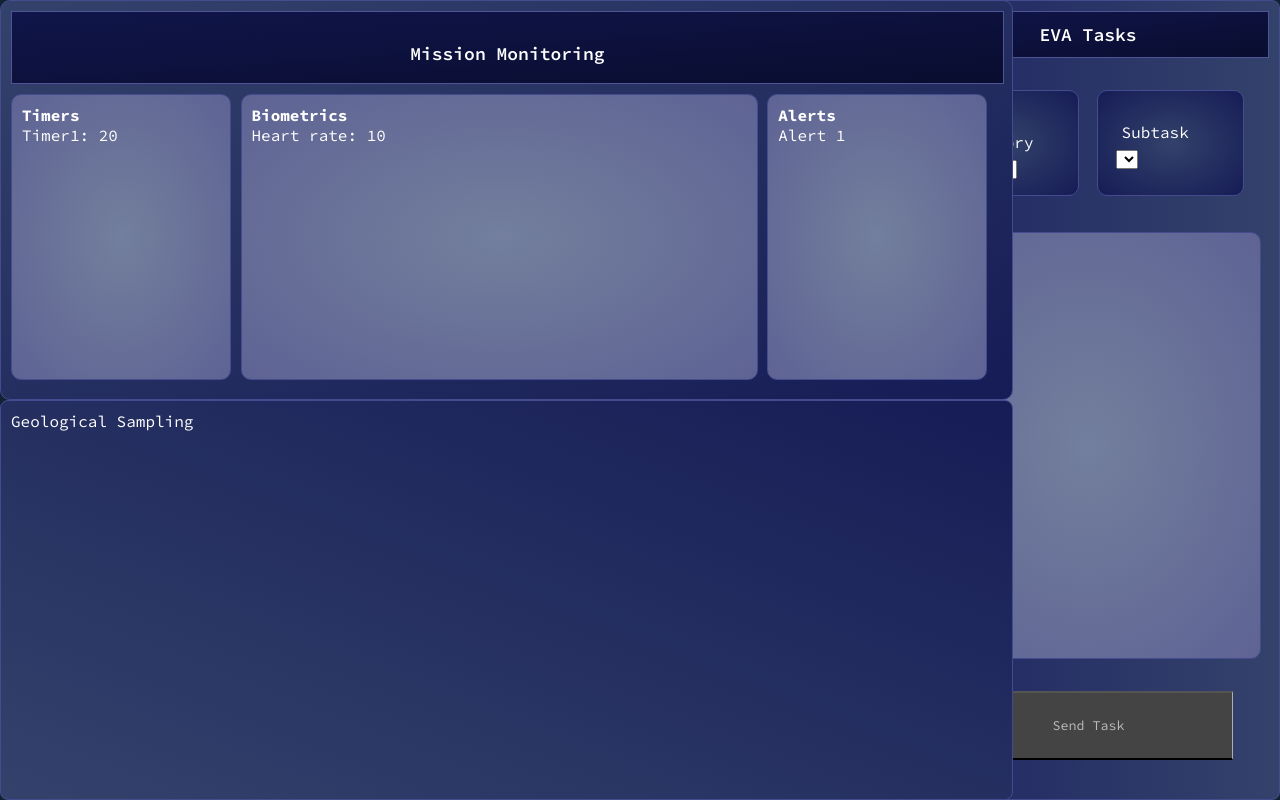
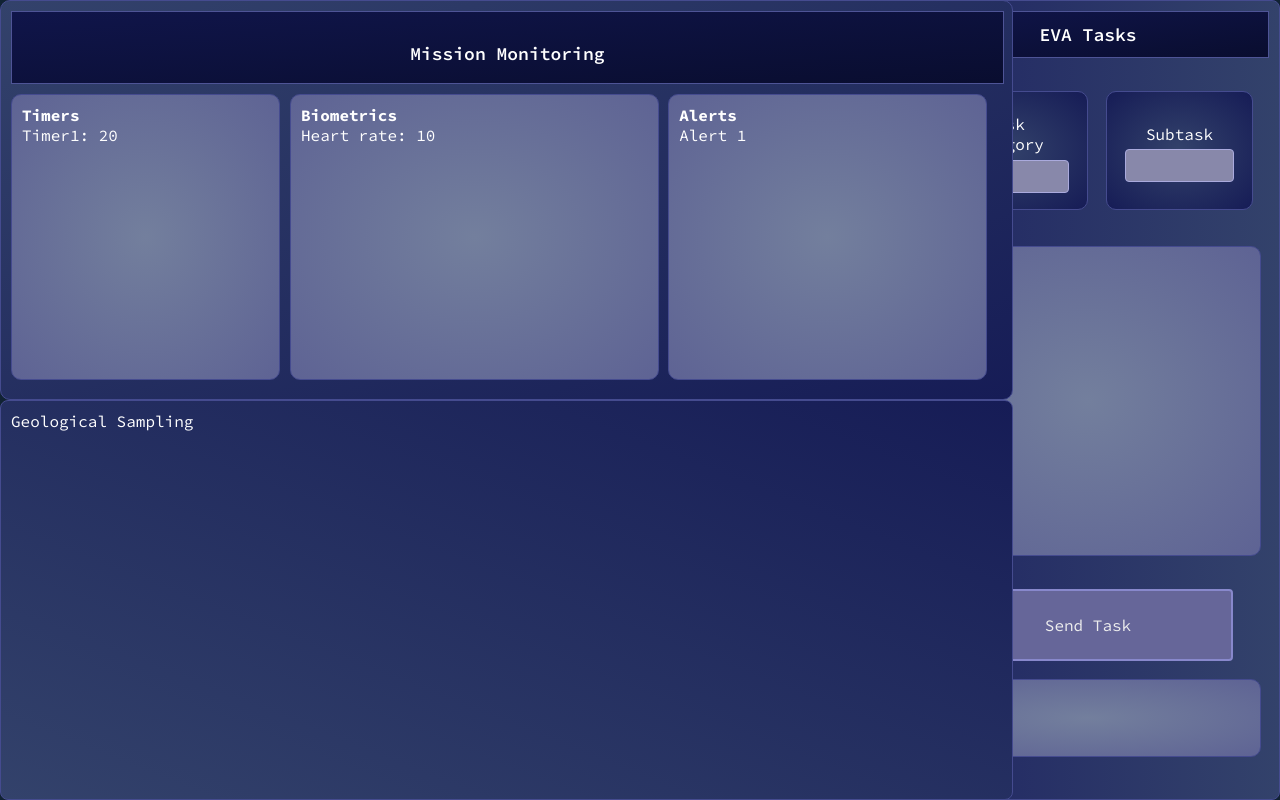
Before and after one commit to gsingh-0-0-1/JARVIS-2024, a Python web app: template src/lmcc/public/templates/left.html in a window 1280 px wide. Run offline with Jinja, Linux system fonts and the light colour scheme; the template is opened without the code that fills it, so the values that code supplies are empty; some libraries are stand-ins or nearby versions.

Commit message:
many updates

```diff
--- a/src/lmcc/public/css/left.css
+++ b/src/lmcc/public/css/left.css
@@ -14,7 +14,7 @@
 }
 
 #task_description_panel {
-	height: 50%;
+	height: 35%;
 	padding: 5% 5%;
 	background-image: radial-gradient(#737f9d, #5e6394);
 	border: 0.2vh solid #454b8f;
@@ -22,6 +22,15 @@
 	width: 85%;
 	border-radius: 10px;
 
+}
+
+#task_confirmation_panel {
+    height: 5%;
+    padding: 5% 5%;
+    background-image: radial-gradient(#737f9d, #5e6394);
+    border: 0.2vh solid #454b8f;
+    width: 85%;
+    border-radius: 10px;
 }
 
 #task_description {
@@ -43,9 +52,9 @@ height: 3%;
 	border: 0.2vh solid #454b8f;
 	padding-left: 5%;
 	padding-right: 5%;
-
+    text-align: center;
 	position: relative;
-	width: 30%;
+	width: 35%;
 	/* margin-top: 5%; */
 	margin-bottom: 5%;
 	justify-content: center;
@@ -75,8 +84,7 @@ height: 3%;
 	margin-bottom: 5%;
 	margin-left: 5%;
 	border-radius: 10px;
-
-
+    text-align: center;
 }
 
 #subtask_label{
@@ -87,7 +95,12 @@ height: 3%;
 
 #send_task{
 	width: 80%;
-	margin-bottom: 8%;
+	margin-bottom: 5%;
+    border: 2px solid #88c;
+    border-radius: 4px;
+    background-color: #669;
+    color: #eee;
+    font-size: 2vh;
 }
 
 
@@ -115,7 +128,7 @@ height: 3%;
 	background-image: radial-gradient(#737f9d, #5e6394);
 	border: 0.2vh solid #454b8f;
 	margin-top: 1%;
-	width: 20%;
+	width: 25%;
 	display: inline-block; /* Display the panels inline */
 	vertical-align: top; /* Align them to the top */
 	border-radius: 10px;
@@ -135,7 +148,7 @@ height: 3%;
 	background-image: radial-gradient(#737f9d, #5e6394);
 	border: 0.2vh solid #454b8f;
 	margin-top: 1%;
-	width: 50%;
+	width: 35%;
 	display: inline-block; /* Display the panels inline */
 	vertical-align: top; /* Align them to the top */
 	border-radius: 10px;
@@ -154,7 +167,7 @@ height: 3%;
 	background-image: radial-gradient(#737f9d, #5e6394);
 	border: 0.2vh solid #454b8f;
 	margin-top: 1%;
-	width: 20%;
+	width: 30%;
 	display: inline-block; /* Display the panels inline */
 	vertical-align: top; /* Align them to the top */
 	border-radius: 10px;
@@ -180,6 +193,25 @@ height: 3%;
 	font-weight: bold;
 }
 
+.select-dropdown {
+  min-width: 50%;
+}
+
+select {
+  appearance: none;
+  /* safari */
+  -webkit-appearance: none;
+  /* other styles for aesthetics */
+  width: 100%;
+  font-size: 1.5vh;
+  padding: 0.675em 6em 0.675em 1em;
+  background-color: #88a;
+  border: 1px solid #aad;
+  border-radius: 0.25rem;
+  color: #000;
+  cursor: pointer;
+}
+
 #panel_geo_sampling {
 	bottom: 0%;
 	left: 0%;
--- a/src/lmcc/public/css/main.css
+++ b/src/lmcc/public/css/main.css
@@ -150,6 +150,7 @@ button {
 	font-family: Source Code Pro, Courier;
 	width: 40%;
 	margin-top: 5%;
+    margin-left: 3%;
 	border: 0.2vh solid #aeaeae;
 
 	/* display: inline-block; */
--- a/src/lmcc/public/css/right.css
+++ b/src/lmcc/public/css/right.css
@@ -101,7 +101,7 @@
 	display: flex;
 	flex-flow: row wrap;
 	align-items: center;
-	justify-content:space-evenly ;
+	justify-content: left;
     /* background-color: rgb(116, 116, 175); */
 
 	/* align-content: flex-end; */
@@ -142,6 +142,7 @@
 	/* margin-top: 5%;
 	left: 5%; */
 	align-self:flex-end;
+    margin-left: 3%;
 }
 
 
--- a/src/lmcc/public/js/left.js
+++ b/src/lmcc/public/js/left.js
@@ -2,7 +2,8 @@
 // initPeer("lmcc_left")
 
 function createTask() {
-    var taskName = document.getElementById('taskSelector').value;
+    var activeTask = document.getElementById('taskSelector').value;
+    var taskName = document.getElementById(activeTask).textContent;
 
     fetch('/createTask', {
         method: 'POST',
@@ -10,7 +11,12 @@ function createTask() {
         body: JSON.stringify({ taskName: taskName })
     })
     .then(response => {
-        if (!response.ok) throw new Error('Failed to create task');
+        if (!response.ok) {
+            throw new Error('Failed to create task');
+        }
+        else {
+            document.getElementById("task_confirmation").innerHTML = `EV's have been sent task ${taskName}.`
+        }
     })
     .catch(error => console.error('Error creating task:', error));
 }
@@ -40,8 +46,10 @@ function fetchAllTasks() {
 			var el = document.createElement("option");
 			el.value = task.split(".")[0];
 			var this_task_cat = task.split("_")[0]
-			el.textContent = capitalizeFirstLetter(this_task_cat) + " " + task.split("_")[1].split(".")[0]
-			if ("cat_" + this_task_cat == taskCatSel.value) {
+            var formattedTaskName = capitalizeFirstLetter(this_task_cat) + " " + task.split("_")[1].split(".")[0]
+			el.textContent = formattedTaskName;
+            el.id = el.value;
+            if ("cat_" + this_task_cat == taskCatSel.value) {
 				taskSel.appendChild(el)
 			}
 		}
@@ -122,7 +130,13 @@ function displayAlerts(){
         const jsonObject = JSON.parse(data)
         let result = ''
         for (const key in jsonObject) {
-            result += `<span class="${jsonObject[key]['color']}">${key}: ${jsonObject[key]['val']}</span><br>`;
+            var add = `<span class="${jsonObject[key]['color']}">${key}: ${jsonObject[key]['val']}</span><br><br>`;
+            if (jsonObject[key]["color"] == 'red-text') {
+                result = add + result;
+            }
+            else {
+                result = result + add;
+            }
         }
 		document.getElementById("alerts").innerHTML = result
 	})
--- a/src/lmcc/public/tasks/egress_3.txt
+++ b/src/lmcc/public/tasks/egress_3.txt
@@ -1,4 +1,4 @@
 SWITCH: UIA OXY VENT -> ON
 Wait until Both Primary and Secondary OXY Tanks are empty for both EVAs
-SWITCH: UIA OXY VENT -> OF
+SWITCH: UIA OXY VENT -> OFF
 dummyvar
--- a/src/lmcc/public/templates/left.html
+++ b/src/lmcc/public/templates/left.html
@@ -60,6 +60,11 @@
             <button id="send_task" onclick="createTask()">
                 Send Task
             </button>
+
+            <div id="task_confirmation_panel">
+                <div id="task_confirmation">
+                </div>
+            </div>
         </div>
 
 
@@ -81,7 +86,7 @@
 
             <div id="alerts_panel">
                 <b>Alerts</b>
-                <div id="alerts" style="overflow-y: auto; max-height: 250px;">Alert 1
+                <div id="alerts" style="overflow-y: auto; max-height: 90%;">Alert 1
                 </div>
             </div>
         </div>
--- a/src/lmcc/public/templates/right.html
+++ b/src/lmcc/public/templates/right.html
@@ -25,7 +25,7 @@
                 <input class="user_input" type="text" id="pindesc" placeholder="Description...">
 
                 <button id="button_geopincreate" onclick="javascript:requestGeoPinCreation()">
-                    Create Geo Pin
+                    Create Location Pin
                 </button>
             </div>
 
@@ -62,10 +62,10 @@
                     -->
                     <div id="breadcrumb_list_inner_panel">
                         <div id="eva1_legend">
-                            Eva1
+                            EV1
                         </div>
                         <div id="eva2_legend">
-                            Eva2
+                            EV2
                         </div>
 
 
```
Also changed, not shown: src/lmcc/lmcc.js (+62 -9 lines), src/lmcc/public/js/right.js (+14 -6 lines).
